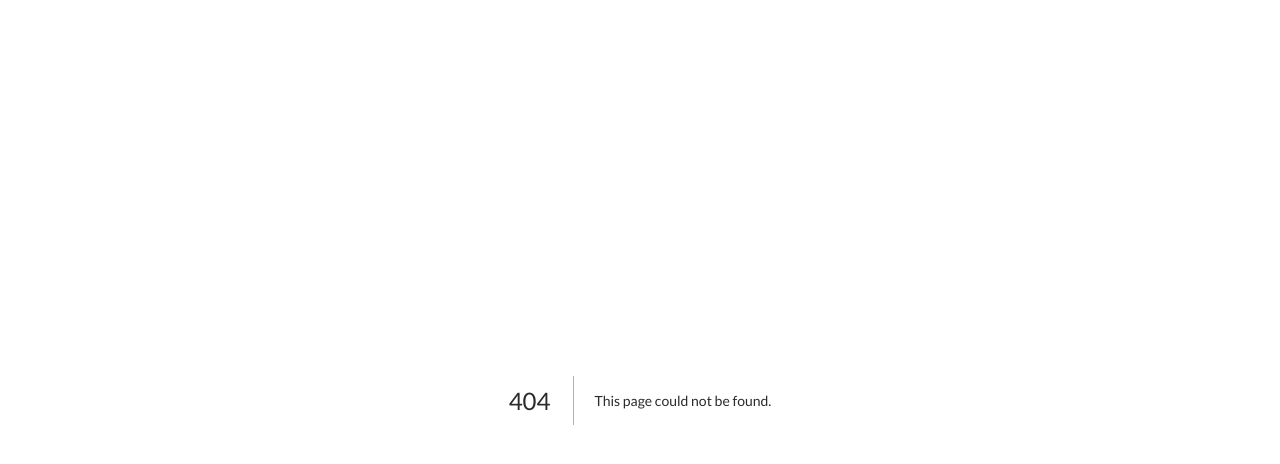
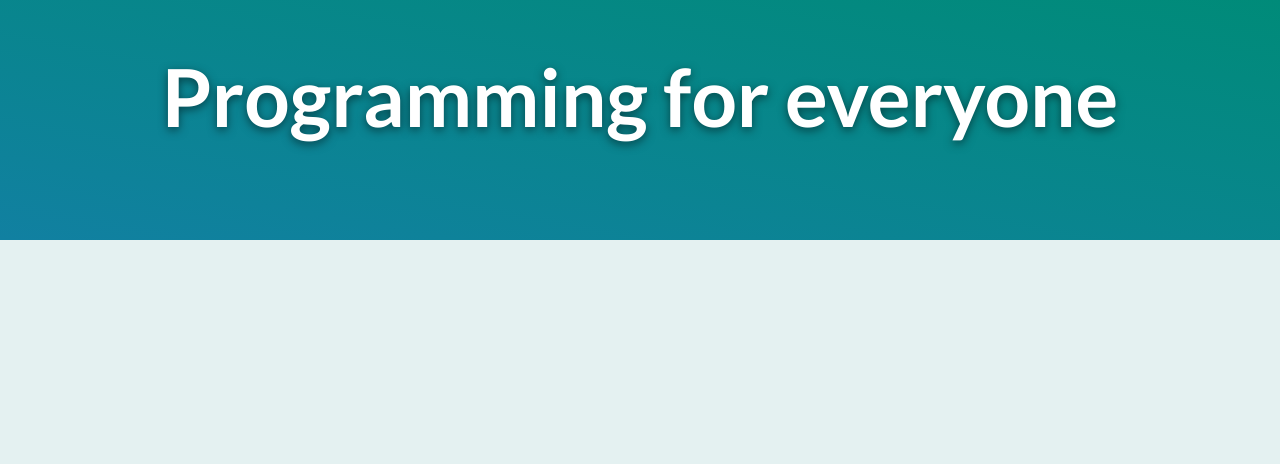
Before and after one commit to ThusharaSamaraweera/Events-app, a Next.js app: page /events/e1 in a window 1280 px wide. Before the commit this address had no page. Shown: the top 464 px of the page. Built offline with nearby package versions, Linux system fonts and the light colour scheme.

Commit message:
add event summery

```diff
--- /dev/null
+++ b/components/event-details/event-summary.js
@@ -0,0 +1,13 @@
+import classes from './event-summary.module.css';
+
+function EventSummary(props) {
+  const { title } = props;
+
+  return (
+    <section className={classes.summary}>
+      <h1>{title}</h1>
+    </section>
+  );
+}
+
+export default EventSummary;
--- /dev/null
+++ b/components/event-details/event-summary.module.css
@@ -0,0 +1,20 @@
+.summary {
+  width: 100%;
+  height: 30vh;
+  background-image: linear-gradient(to bottom left,  #008b79, #1180a1);
+}
+
+.summary h1 {
+  margin: 0;
+  padding-top: 3rem;
+  font-size: 2rem;
+  text-align: center;
+  text-shadow: 0 3px 10px rgba(0, 0, 0, 0.5);
+  color: white;
+}
+
+@media (min-width: 768px) {
+  .summary h1 {
+    font-size: 5rem;
+  }
+}
--- /dev/null
+++ b/pages/events/[eventId].js
@@ -0,0 +1,17 @@
+import EventSummary from '@/components/event-details/event-summary'
+import { getEventById } from '@/service'
+import { useRouter } from 'next/router'
+
+const EventDetailsPage = () => {
+    const router = useRouter()
+    const eventId = router.query?.eventId
+    const event = getEventById(eventId)
+
+    return (
+        <>
+            <EventSummary title={event?.title} />
+        </>
+    )
+}
+
+export default EventDetailsPage
--- a/service.js
+++ b/service.js
@@ -3,3 +3,7 @@ const { DUMMY_EVENTS } = require("./dummy-data")
 export function getFeaturedEvents() {
     return DUMMY_EVENTS.filter((event) => event.isFeatured);
   }
+
+export function getEventById(id) {
+    return DUMMY_EVENTS.find((event) => event.id === id);
+  }
```
